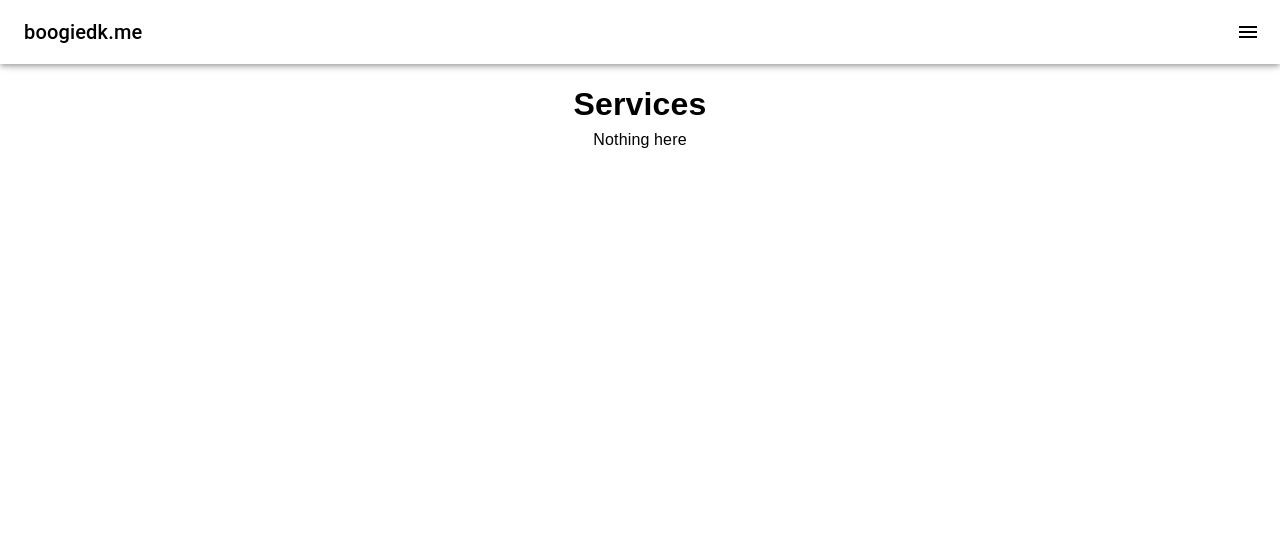
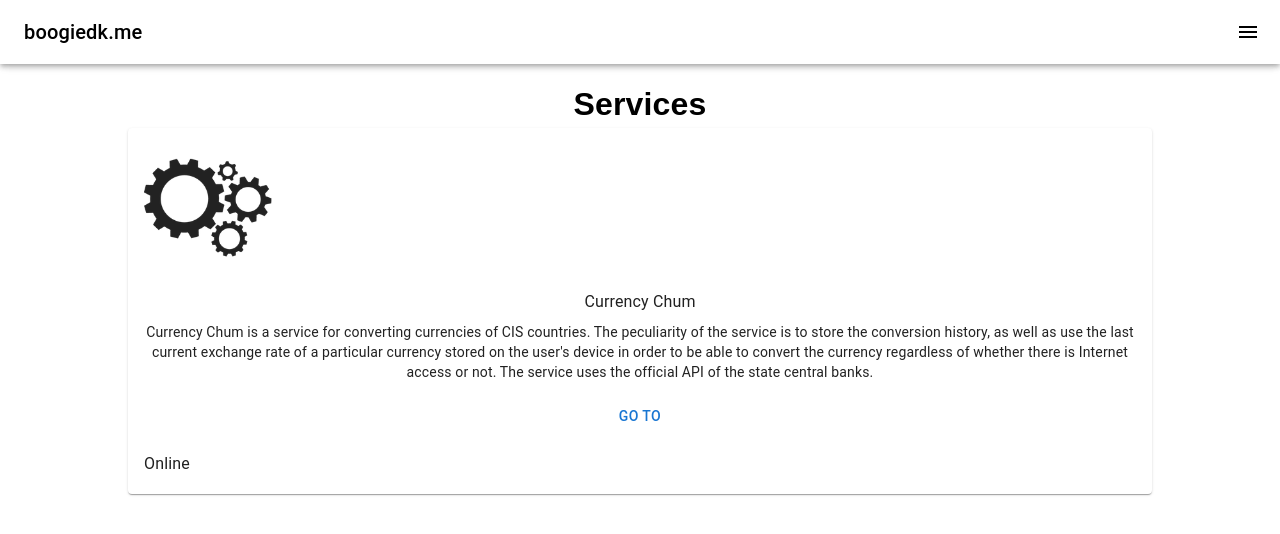
Before and after one commit to boogiedk/boogiedk.me, a React (Create React App) app in the folder frontend/: page /services in a window 1280 px wide. Shown: the top 534 px of the page. Built offline with nearby package versions, Linux system fonts and the light colour scheme; the HTML template or start-up script is replaced by a standard one.

Commit message:
add a new service curchum

```diff
--- a/frontend/public/index.html
+++ b/frontend/public/index.html
@@ -5,6 +5,8 @@
     <link rel="icon" href="%PUBLIC_URL%/favicon.ico" />
     <meta name="viewport" content="width=device-width, initial-scale=1" />
     <meta name="theme-color" content="#000000" />
+      <meta name="keywords" content="Software,CSharp,Senior,Developer">
+      <meta name="viewport" content="width=device-width, initial-scale=1.0">
     <meta
       name="description"
       content="Personal web site of software engineer"
@@ -24,7 +26,7 @@
       work correctly both with client-side routing and a non-root public URL.
       Learn how to configure a non-root public URL by running `npm run build`.
     -->
-    <title>Dmitry Kulkin - Software Engineer</title>
+    <title>Dmitry K - Software Engineer</title>
   </head>
   <body>
     <noscript>You need to enable JavaScript to run this app.</noscript>
--- a/frontend/src/components/ServiceComponent.tsx
+++ b/frontend/src/components/ServiceComponent.tsx
@@ -31,11 +31,11 @@ enum ServiceState {
 function getStatus(serviceState: ServiceState) {
     switch (serviceState) {
         case ServiceState.Active:
-            return <div>Активный</div>
+            return <div>Online</div>
         case ServiceState.InDeveloping:
-            return <div>В разработке</div>;
+            return <div>In Developing</div>;
         case ServiceState.Offline:
-            return <div>Отключен</div>;
+            return <div>Offline</div>;
     }
 }
 
@@ -69,7 +69,7 @@ function ServiceComponent({name, description, serviceLink, serviceState, service
                             </Typography>
                         </Grid>
                         <Grid item>
-                            <Button href={serviceLink}>Перейти</Button>
+                            <Button target={"_blank"} href={serviceLink}>Go to</Button>
                         </Grid>
                     </Grid>
                     <Grid item>
--- a/frontend/src/components/ServiceListComponent.tsx
+++ b/frontend/src/components/ServiceListComponent.tsx
@@ -4,7 +4,15 @@ import ServiceComponent from "./ServiceComponent";
 function ServiceListComponent() {
     return (
         <div className="ServicesPage">
-         Nothing here
+         <ServiceComponent
+             name={"Currency Chum"}
+             serviceLink={"https://curchum.ru"}
+             serviceState={1}
+             description=
+                 {"Currency Chum is a service for converting currencies of CIS countries. " +
+                 "The peculiarity of the service is to store the conversion history, as well as use the last current exchange rate of a particular currency stored on the user's device in order to be able to convert the currency regardless of whether there is Internet access or not. " +
+                     "The service uses the official API of the state central banks."}
+         ></ServiceComponent>
         </div>
     );
 }
--- a/frontend/src/pages/About.tsx
+++ b/frontend/src/pages/About.tsx
@@ -14,7 +14,7 @@ function About() {
                     </div>
                     </div>
                 <div className="header-info">
-                    <h1>Kulkin Dmitry</h1>
+                    <h1>Dmitry K.</h1>
                     <p>Software Engineer</p>
                     <br/>
                     <p><b>Age</b>: 25 years old</p>
@@ -36,7 +36,7 @@ function About() {
                 <ul>
                     <li>
                         <div>
-                            <h3>MTS Digital, September 2021 to until now</h3>
+                            <h3>MTS Digital, September 2021 until now</h3>
                             <p><b>Location:</b> Russia, Moscow, moskva.mts.ru/</p>
                             <p><b>Domain:</b> Information technology, systems integration, internet</p>
                             <p><b>Job title:</b> Senior Backend Developer</p>
```
